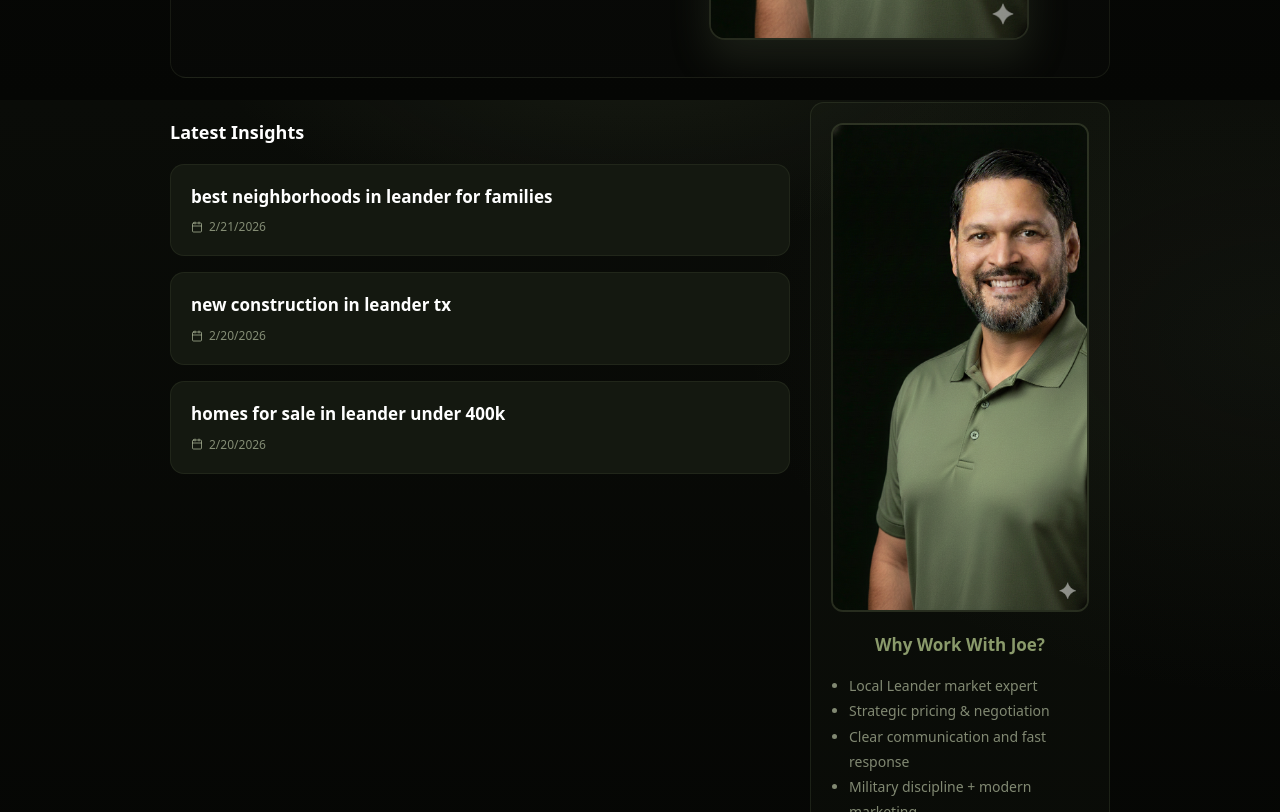
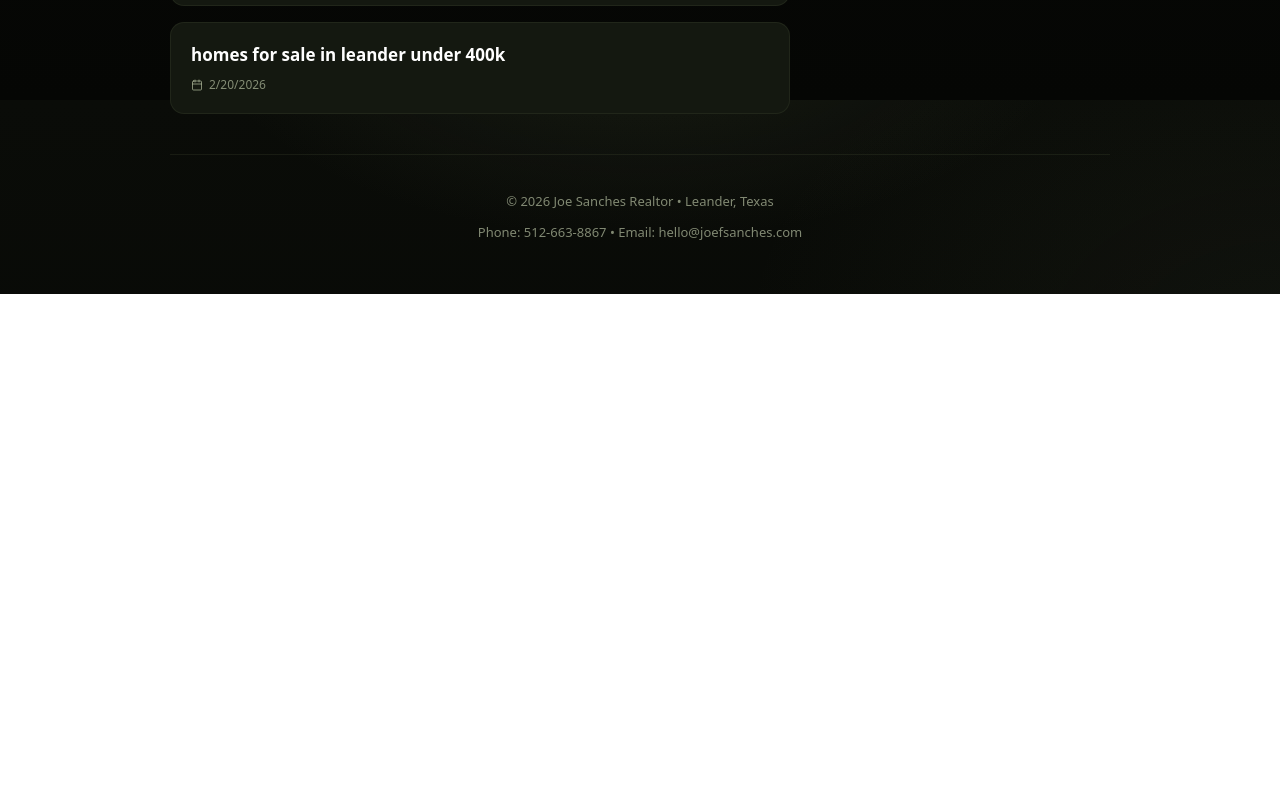
Before and after one commit to jsanches5959/joefsanches-seo, a Next.js app: page / in a window 1280 px wide. Shown: the part 700-1512 px from the top of the page. After the commit the page ends 994 px from the top, so only its background shows below. Built offline with nearby package versions, Linux system fonts and the light colour scheme.

Commit message:
Replace headshots with single new photo and update templates

```diff
--- a/pages/index.js
+++ b/pages/index.js
@@ -101,16 +101,6 @@ export default function Home({ posts }) {
 
         <aside className="side">
           <div className="card" style={{ background: 'rgba(107,120,84,0.05)', borderColor: 'rgba(107,120,84,0.2)', textAlign: 'center' }}>
-            <img
-              src="/joe.png"
-              alt="Joe Sanches"
-              style={{
-                borderRadius: '12px',
-                width: '100%',
-                marginBottom: '16px',
-                border: '2px solid rgba(107,120,84,0.3)'
-              }}
-            />
             <h3 className="cardTitle" style={{ color: 'var(--accent-light)' }}>Why Work With Joe?</h3>
             <ul style={{ paddingLeft: '18px', marginTop: '16px', fontSize: '14px', color: 'var(--muted)', lineHeight: '1.8', textAlign: 'left' }}>
               <li>Local Leander market expert</li>
```
Also changed, not shown: public/joe.png.
